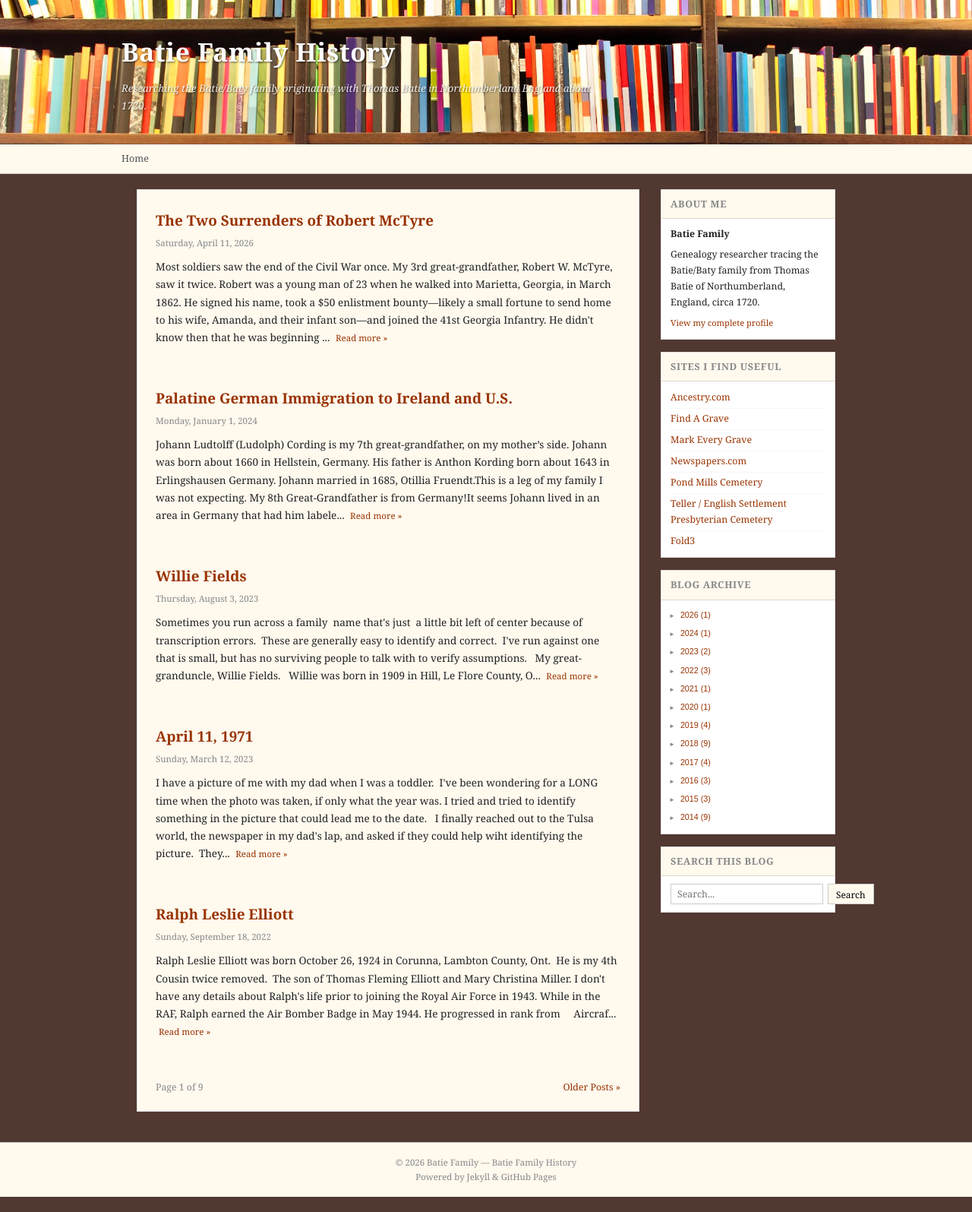
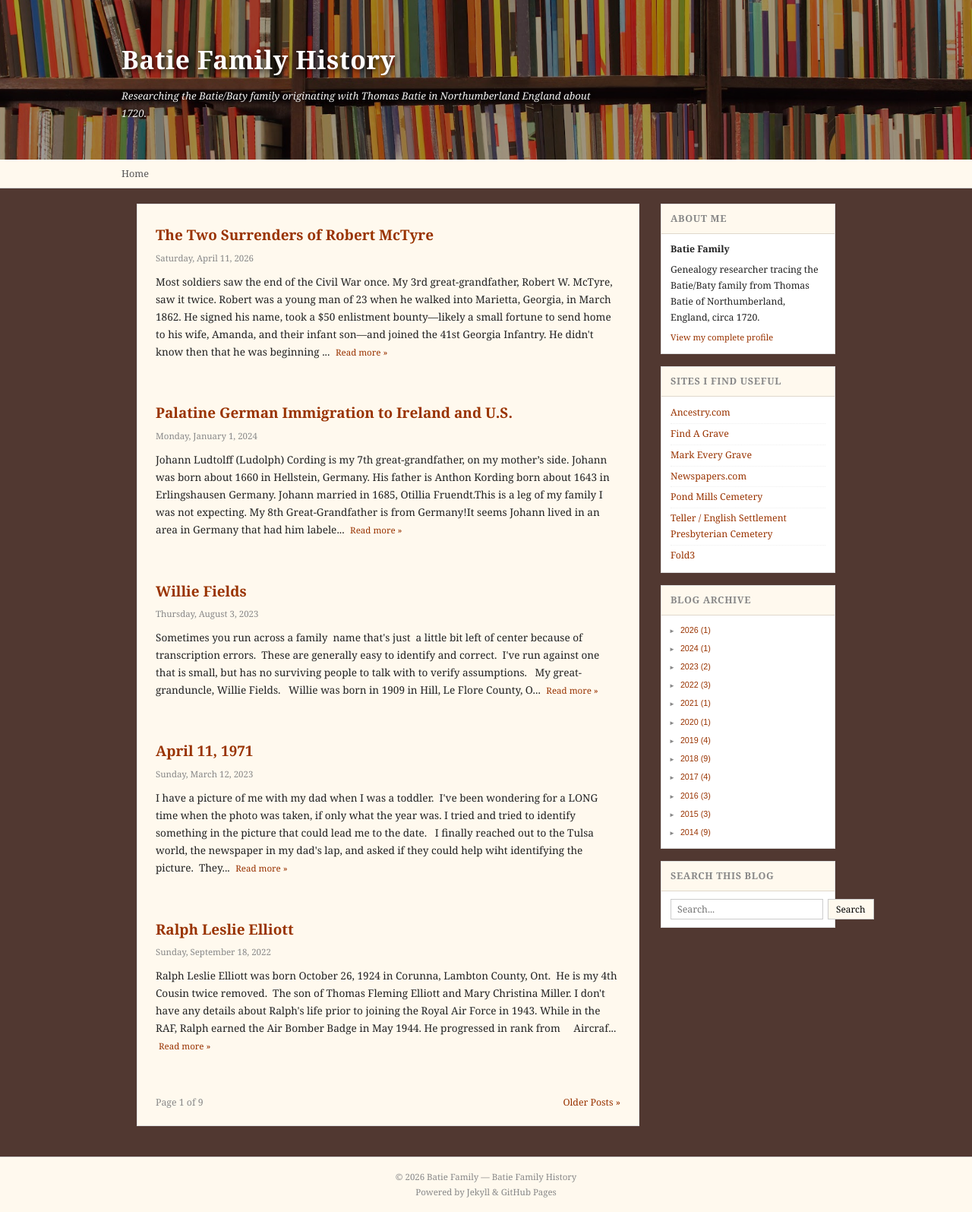
Before and after one commit to twbaty/batiefamilyhistory, a Jekyll site: the page built from index.html, in a window 1280 px wide. Shown: the whole page at 76% size. Built offline with Jekyll 4.4.1, drawn with Linux system fonts in a browser that asks for light colours; the list of posts is cut into pages by our own code.

Commit message:
Fix header: taller, better image position, dark overlay for title readability

```diff
--- a/assets/css/main.scss
+++ b/assets/css/main.scss
@@ -23,17 +23,27 @@ a:hover { text-decoration: underline; color: #ff1900; }
   background-color: #ccb666;
   background-image: url('{{ site.baseurl }}/assets/images/header-bg.jpg');
   background-size: cover;
-  background-position: center top;
+  background-position: center 40%;
   padding: 40px 30px;
-  min-height: 130px;
+  min-height: 210px;
   display: flex;
   align-items: center;
+  position: relative;
+}
+
+.blog-header::before {
+  content: '';
+  position: absolute;
+  inset: 0;
+  background: rgba(0, 0, 0, 0.38);
 }
 
 .header-inner {
   max-width: 960px;
   margin: 0 auto;
   width: 100%;
+  position: relative;
+  z-index: 1;
 }
 
 .blog-header h1 {
@@ -46,14 +56,14 @@ a:hover { text-decoration: underline; color: #ff1900; }
 .blog-header h1 a {
   color: #fff;
   text-decoration: none;
-  text-shadow: 1px 1px 3px rgba(0,0,0,0.6);
+  text-shadow: 2px 2px 6px rgba(0,0,0,0.85);
 }
 
 .blog-description {
-  color: rgba(255,255,255,0.9);
+  color: rgba(255,255,255,0.95);
   font-size: 0.95em;
   font-style: italic;
-  text-shadow: 1px 1px 2px rgba(0,0,0,0.5);
+  text-shadow: 1px 1px 4px rgba(0,0,0,0.85);
   max-width: 620px;
 }
 
```
